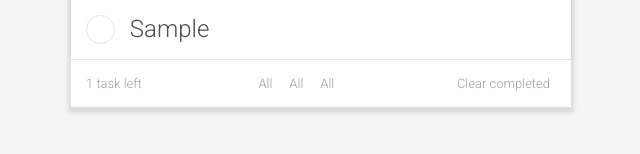
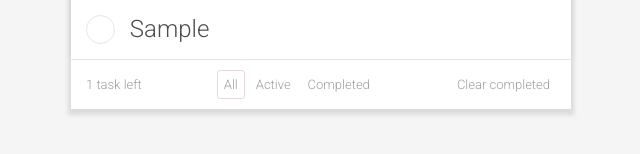
Before and after one commit to malinasavina/todos-test-task, a React (Create React App) app: page / in a window 1280 px wide. Both pictures are taken after typing "Sample" into the empty fields and a click on the button "OK". Shown: the part 250-404 px from the top of the page, without its empty margins (319-959 px from the left). Built offline with nearby package versions, Linux system fonts and the light colour scheme.

Commit message:
Add todo filter functionality

```diff
--- a/src/components/Button.tsx
+++ /dev/null
@@ -1,5 +0,0 @@
-export default function Button() {
-    return (
-        <button className="todos__tasks-button">All</button>
-    )
-}
--- /dev/null
+++ b/src/components/FilterButton.tsx
@@ -0,0 +1,21 @@
+import React from 'react';
+
+const FilterButton: React.FC<{key: string, name: string, isPressed: boolean, setCurrentFilter: (currentFilter: string) => void}> = (props) => {
+    let buttonClasses = 'todos__tasks-button';
+
+    if (props.isPressed) {
+        buttonClasses += ' todos__tasks-button_active'
+    }
+
+    return (
+        <button className={buttonClasses}
+                key={props.key}
+                aria-pressed={props.isPressed}
+                onClick={() => props.setCurrentFilter(props.name)}
+        >
+            {props.name}
+        </button>
+    )
+}
+
+export default FilterButton;
--- a/src/components/Footer.tsx
+++ b/src/components/TodoFooter.tsx
@@ -1,24 +1,30 @@
 import React from 'react';
 
-import Button from './Button';
+import FilterButton from './FilterButton';
 import Todo from "../models/todo";
 
-const Footer: React.FC<{items: Todo[], onClearTodos: () => void}> = (props) => {
+const TodoFooter: React.FC<{items: Todo[], filters: string[], currentFilter: string, setCurrentFilter: (currentFilter: string) => void, onClearTodos: () => void}> = (props) => {
     const itemCount: number = props.items.filter(item => item.isCompleted === false).length;
     const countNoun = itemCount !== 1 ? 'tasks' : 'task';
     const countText = `${itemCount} ${countNoun} left`;
+
+    const filterList = props.filters.map(name => {
+        return <FilterButton key={name}
+                             name={name}
+                             isPressed={name === props.currentFilter}
+                             setCurrentFilter={props.setCurrentFilter}
+        />
+    });
 
     return(
         <footer className="todos__tasks-footer">
             <span className="todos__tasks-count">{countText}</span>
             <div className="todos__tasks-filter">
-                <Button />
-                <Button />
-                <Button />
+                {filterList}
             </div>
             <button className="todos__tasks-clear" onClick={props.onClearTodos}>Clear completed</button>
         </footer>
     )
 }
 
-export default Footer;
+export default TodoFooter;
--- a/src/components/TodoList.tsx
+++ b/src/components/TodoList.tsx
@@ -3,11 +3,24 @@ import React from 'react';
 import TodoItem from './TodoItem';
 import Todo from '../models/todo';
 
-const TodoList: React.FC<{items: Todo[], onTodoComplete: (id: string) => void}> = (props) => {
+const TodoList: React.FC<{items: Todo[], currentFilter: string, filters: {}, onTodoComplete: (id: string) => void}> = (props) => {
+    const todoList = props.items
+        .filter(props.filters[props.currentFilter as keyof typeof props.filters])
+        .map(todo => {
+            return (
+                <TodoItem key={todo.id}
+                          todoId={todo.id}
+                          taskText={todo.text}
+                          isCompleted={todo.isCompleted}
+                          onTodoComplete={props.onTodoComplete}
+                />
+            )
+        });
+
     return (
         <div className="todos__tasks">
             <ul className="todos__tasks-list">
-                {props.items.map(item => <TodoItem key={item.id} todoId={item.id} taskText={item.text} isCompleted={item.isCompleted} onTodoComplete={props.onTodoComplete}/>)}
+                {todoList}
             </ul>
         </div>
     )
--- a/src/components/Todos.tsx
+++ b/src/components/Todos.tsx
@@ -2,13 +2,21 @@ import { useState } from 'react';
 
 import NewTodo from './NewTodo';
 import TodoList from './TodoList';
-import Footer from './Footer';
+import TodoFooter from './TodoFooter';
 import NoTodos from './NoTodos';
 
 import Todo from '../models/todo';
 
+const FILTER_MAP = {
+    All: () => true,
+    Active: (todo: any) => !todo.isCompleted,
+    Completed: (todo: any) => todo.isCompleted
+};
+const FILTER_NAMES = Object.keys(FILTER_MAP);
+
 export default function Todos() {
     const [todos, setTodos] = useState<Todo[]>([]);
+    const [filter, setFilter] = useState('All');
 
     const toggleTodoCompleted = (id: string) => {
         const updatedTodos = todos.map(todo => {
@@ -34,11 +42,28 @@ export default function Todos() {
         setTodos(remainingTodos);
     }
 
+    const filterTodosHandler = (nextFilter: string) => {
+        setFilter(nextFilter);
+    }
+
     return (
         <div className="todos">
             <NewTodo onAddTodo={addTodoHandler} />
-            {todos.length === 0 ? <NoTodos /> : <TodoList items={todos} onTodoComplete={toggleTodoCompleted}/>}
-            {todos.length === 0 ? undefined : <Footer items={todos} onClearTodos={clearCompletedHandler} />}
+            {todos.length === 0 ? <NoTodos /> : (
+                <TodoList items={todos}
+                          filters={FILTER_MAP}
+                          currentFilter={filter}
+                          onTodoComplete={toggleTodoCompleted}/>
+            )}
+            {todos.length > 0 && (
+                <TodoFooter items={todos}
+                            filters={FILTER_NAMES}
+                            currentFilter={filter}
+                            setCurrentFilter={filterTodosHandler}
+                            onClearTodos={clearCompletedHandler}
+
+                />
+            )}
         </div>
     )
 }
```
